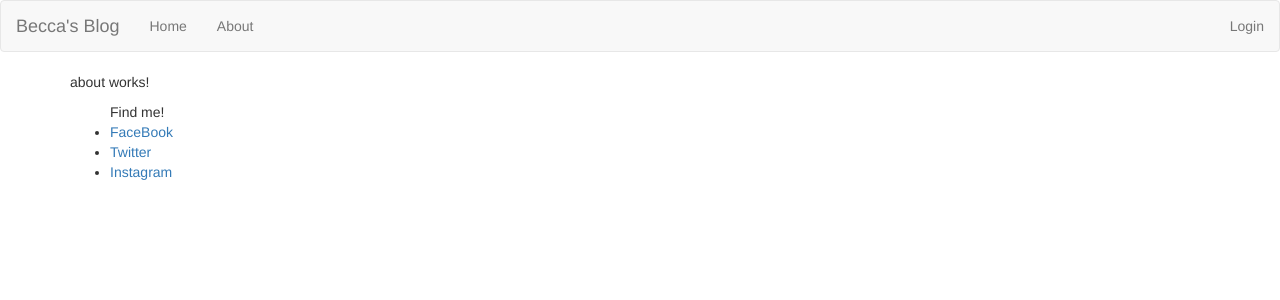
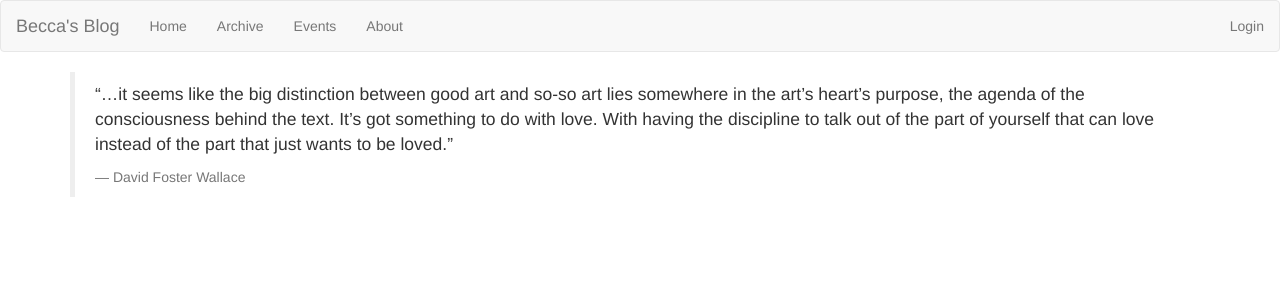
Before and after one commit to rafferkd/blog-project, an Angular app: page /about in a window 1280 px wide. Shown: the top 300 px of the page. Built offline with nearby package versions, Linux system fonts and the light colour scheme.

Commit message:
Completed about page

```diff
--- a/src/app/about/about.component.html
+++ b/src/app/about/about.component.html
@@ -1,12 +1,4 @@
-<p>
-  about works!
-</p>
-
-
-<div class="socials">
-  <ul> Find me!
-    <li class="social-facebook"><a href="https://www.facebook.com/rebeccarafferty">FaceBook</a></li>
-    <li class="social-twitter"><a href="https://twitter.com/rsrafferty">Twitter</a></li>
-    <li class="social-instagram"><a href="https://www.instagram.com/iconoclassed/">Instagram</a></li>
-  </ul>
-</div>
+<blockquote class="blockquote">
+  <p>“…it seems like the big distinction between good art and so-so art lies somewhere in the art’s heart’s purpose, the agenda of the consciousness behind the text. It’s got something to do with love. With having the discipline to talk out of the part of yourself that can love instead of the part that just wants to be loved.”</p>
+  <footer class="blockquote-footer">David Foster Wallace</footer>
+</blockquote>
--- a/src/app/about/about.component.scss
+++ b/src/app/about/about.component.scss
@@ -0,0 +1,3 @@
+.socials ul li {
+    display: inline-block;
+}
--- a/src/app/navigation.component.html
+++ b/src/app/navigation.component.html
@@ -4,6 +4,8 @@
             <a class='navbar-brand'>{{pageTitle}}</a>
             <ul class='nav navbar-nav'>
                 <li><a href="#">Home</a></li>
+                <li><a [routerLink]="['/archive']">Archive</a></li>
+                <li><a [routerLink]="['/events']">Events</a></li>
                 <li><a [routerLink]="['/about']">About</a></li>
                 <!-- <li><a [routerLink]="['/products']">Product List</a></li>
                 <li><a [routerLink]="['/productEdit/0']">Add Product</a></li> -->
```
